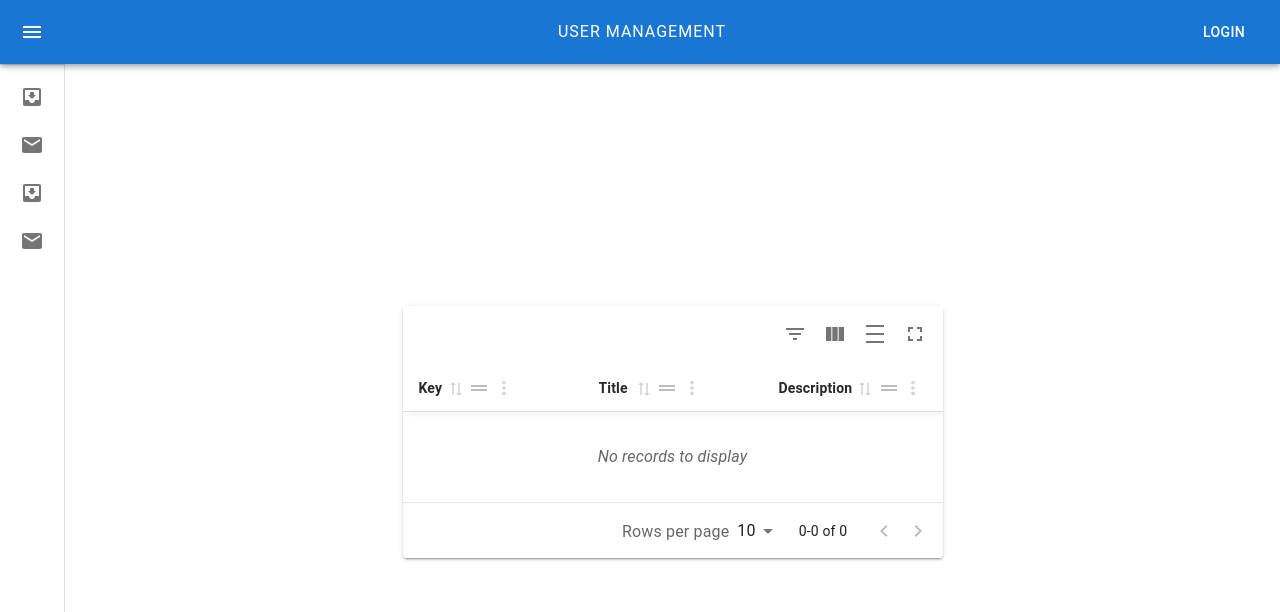
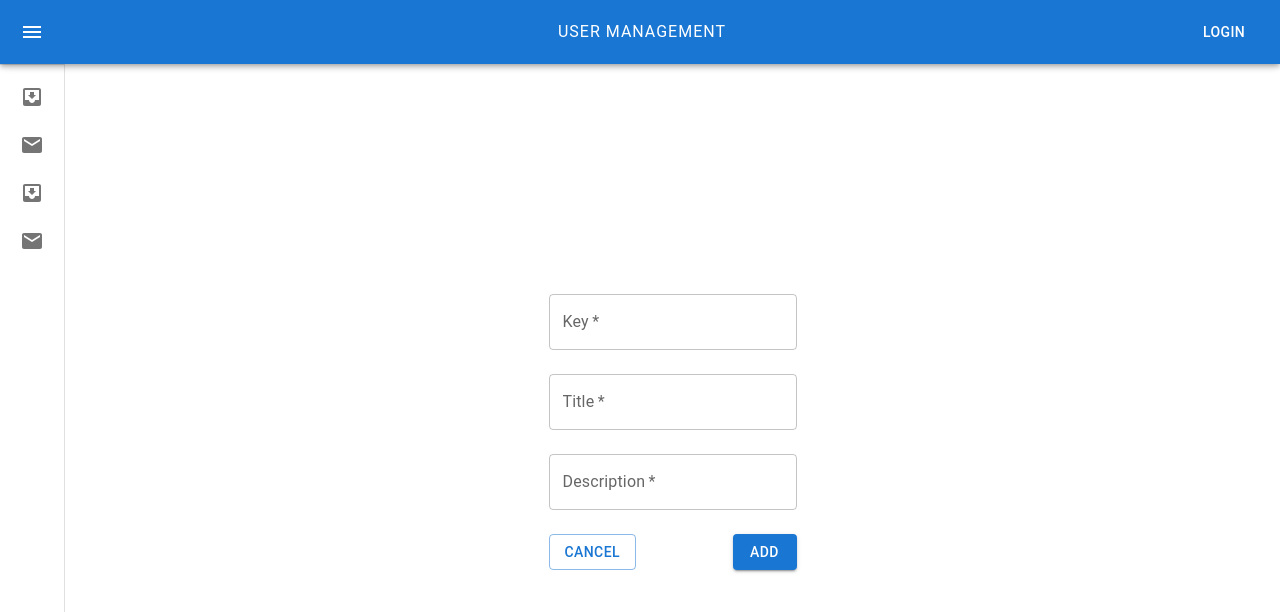
Before and after one commit to Jess2410/jess-user-management-frontend-new, a React (Vite) app: page /permissions in a window 1280 px wide. Shown: the top 612 px of the page. Built offline with nearby package versions, Linux system fonts and the light colour scheme; no server answers.

Commit message:
feat: Setup Permission-form with React-Hook-Form and MUI

```diff
--- a/package.json
+++ b/package.json
@@ -12,6 +12,7 @@
   "dependencies": {
     "@emotion/react": "^11.11.1",
     "@emotion/styled": "^11.11.0",
+    "@hookform/resolvers": "^3.3.2",
     "@mui/icons-material": "^5.14.13",
     "@mui/material": "^5.14.13",
     "@mui/types": "^7.2.6",
--- a/src/components/layout/LayoutComponent.tsx
+++ b/src/components/layout/LayoutComponent.tsx
@@ -20,6 +20,7 @@ import InboxIcon from "@mui/icons-material/MoveToInbox";
 import MailIcon from "@mui/icons-material/Mail";
 import Button from "@mui/material/Button";
 import PermissionsTable from "../permissionsTable/PermissionsTable";
+import PermissionForm from "../permissionForm/PermissionForm";
 
 const drawerWidth = 240;
 
@@ -169,7 +170,8 @@ export default function MiniDrawer() {
       <Box component="main" sx={{ flexGrow: 1, p: 3 }}>
         <DrawerHeader />
         <Box>
-          <PermissionsTable />
+          <PermissionForm />
+          {/* <PermissionsTable /> */}
         </Box>
       </Box>
     </Box>
--- /dev/null
+++ b/src/components/permissionForm/PermissionForm.tsx
@@ -0,0 +1,85 @@
+import Box from "@mui/material/Box";
+import { Button, Container, TextField, CircularProgress } from "@mui/material";
+import { Controller, useForm } from "react-hook-form";
+import { permissionSchemaNoId } from "../../types/permission.type";
+import { zodResolver } from "@hookform/resolvers/zod";
+
+const PermissionForm = () => {
+  const {
+    handleSubmit,
+    control,
+    formState: { isLoading, errors },
+  } = useForm({
+    defaultValues: { key: "", title: "", description: "" },
+    resolver: zodResolver(permissionSchemaNoId),
+  });
+
+  if (isLoading) {
+    return <CircularProgress />;
+  }
+
+  return (
+    <div>
+      <Container>
+        <form onSubmit={handleSubmit((data) => console.log(data))}>
+          <Box sx={{ mb: 3 }}>
+            <Controller
+              control={control}
+              name="key"
+              render={(controller) => (
+                <TextField
+                  {...controller.field}
+                  required
+                  fullWidth
+                  id="key"
+                  label="Key"
+                />
+              )}
+            />
+          </Box>
+          {errors.key && <p>{errors.key.message}</p>}
+          <Box sx={{ mb: 3 }}>
+            <Controller
+              control={control}
+              name="title"
+              render={(controller) => (
+                <TextField
+                  {...controller.field}
+                  required
+                  fullWidth
+                  id="title"
+                  label="Title"
+                />
+              )}
+            />
+            {errors.title && <p>{errors.title.message}</p>}
+          </Box>
+          <Box sx={{ mb: 3 }}>
+            <Controller
+              control={control}
+              name="description"
+              render={(controller) => (
+                <TextField
+                  {...controller.field}
+                  required
+                  fullWidth
+                  id="description"
+                  label="Description"
+                />
+              )}
+            />
+            {errors.description && <p>{errors.description.message}</p>}
+          </Box>
+          <Box sx={{ display: "flex", justifyContent: "space-between" }}>
+            <Button variant="outlined">Cancel</Button>
+            <Button type="submit" variant="contained">
+              Add
+            </Button>
+          </Box>
+        </form>
+      </Container>
+    </div>
+  );
+};
+
+export default PermissionForm;
--- a/src/components/permissionsTable/PermissionsTable.tsx
+++ b/src/components/permissionsTable/PermissionsTable.tsx
@@ -2,16 +2,12 @@ import { MaterialReactTable } from "material-react-table";
 import { usePermissions } from "./hooks/usePermissions";
 
 export default function PermissionsTable() {
-  const { data: dataRTK, columns } = usePermissions();
-  console.log(
-    "🚀 ~ file: PermissionsTable.tsx:17 ~ PermissionsTable ~ dataRTK:",
-    dataRTK
-  );
+  const { data, columns } = usePermissions();
 
   return (
     <MaterialReactTable
       columns={columns}
-      data={dataRTK}
+      data={data}
       enableColumnOrdering
       enableGlobalFilter={false}
       initialState={{ columnVisibility: { id: false } }}
--- a/src/constants/env.constant.ts
+++ b/src/constants/env.constant.ts
@@ -4,5 +4,4 @@ const envSchema = z.object({
   VITE_API_URL: z.string(),
 });
 
-console.log(import.meta.env);
 export const ENV = envSchema.parse(import.meta.env);
```
Also changed, not shown: 1 other file (tests, documents, lock files or other folders).
